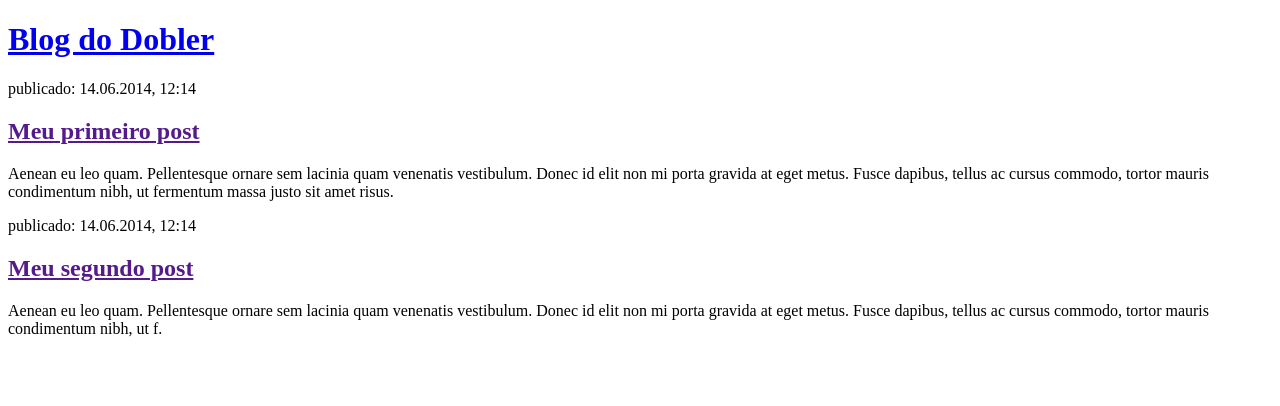
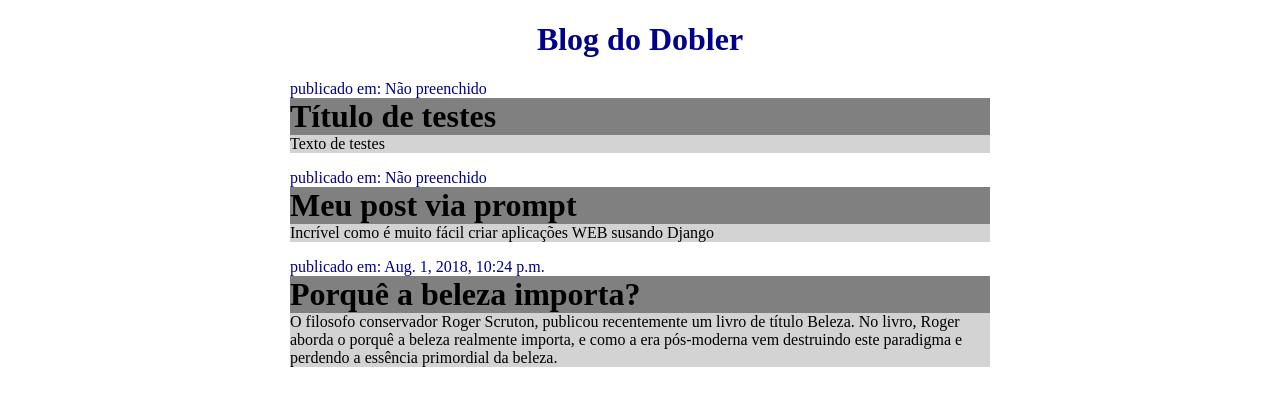
Before and after one commit to MrDobler/django, a Django app: page / in a window 1280 px wide. Shown: the top 406 px of the page. Run offline with Django 3.2, Linux system fonts and the light colour scheme; data comes from the database, SQL or seed files in the repository; both versions use the stored data as it was after the commit.

Commit message:
Modificação dos templates para pegar dados do banco

```diff
--- a/app/templates/blog/post_list.html
+++ b/app/templates/blog/post_list.html
@@ -5,23 +5,29 @@
     <meta name="viewport"
           content="width=device-width, user-scalable=no, initial-scale=1.0, maximum-scale=1.0, minimum-scale=1.0">
     <meta http-equiv="X-UA-Compatible" content="ie=edge">
-    <title>Document</title>
+    <title>Blog do Dobler</title>
 </head>
 <body>
-       <div>
-            <h1><a href="/">Blog do Dobler</a></h1>
+    <div class="header">
+        <div style="width: 500px;margin: 0 auto;text-align: center;">
+            <h1 style="color: darkblue">Blog do Dobler</h1>
         </div>
+    </div>
 
-        <div>
-            <p>publicado: 14.06.2014, 12:14</p>
-            <h2><a href="">Meu primeiro post</a></h2>
-            <p>Aenean eu leo quam. Pellentesque ornare sem lacinia quam venenatis vestibulum. Donec id elit non mi porta gravida at eget metus. Fusce dapibus, tellus ac cursus commodo, tortor mauris condimentum nibh, ut fermentum massa justo sit amet risus.</p>
-        </div>
+    <div class="content" >
+        <div style="width: 700px; margin: 0 auto;">
+           {% for post in posts %}
+                {% if post.published_date == None %}
+                    <p style="margin-bottom: 0; color: darkblue;">publicado em: Não preenchido</p>
+                {% else %}
+                    <p style="margin-bottom: 0; color: darkblue;">publicado em: {{ post.published_date }}</p>
+                {% endif %}
+                <h1 style="background-color: grey; margin: 0;">{{ post.title }}</h1>
+                <p style="background-color: lightgrey; margin:0;">{{ post.text|linebreaksbr }}</p>
+           {% endfor %}
+       </div>
+    </div>
 
-        <div>
-            <p>publicado: 14.06.2014, 12:14</p>
-            <h2><a href="">Meu segundo post</a></h2>
-            <p>Aenean eu leo quam. Pellentesque ornare sem lacinia quam venenatis vestibulum. Donec id elit non mi porta gravida at eget metus. Fusce dapibus, tellus ac cursus commodo, tortor mauris condimentum nibh, ut f.</p>
-        </div>
+    <div class="footer"></div>
 </body>
 </html>
--- a/app/views.py
+++ b/app/views.py
@@ -1,7 +1,10 @@
 from django.shortcuts import render
+from .models import Post
 
 # Create your views here.
 
 
 def post_list(request):
-    return render(request, 'blog/post_list.html', {})
+    posts = Post.objects.order_by('published_date')
+
+    return render(request, 'blog/post_list.html', {'posts': posts})
```
Also changed, not shown: db.sqlite3.
